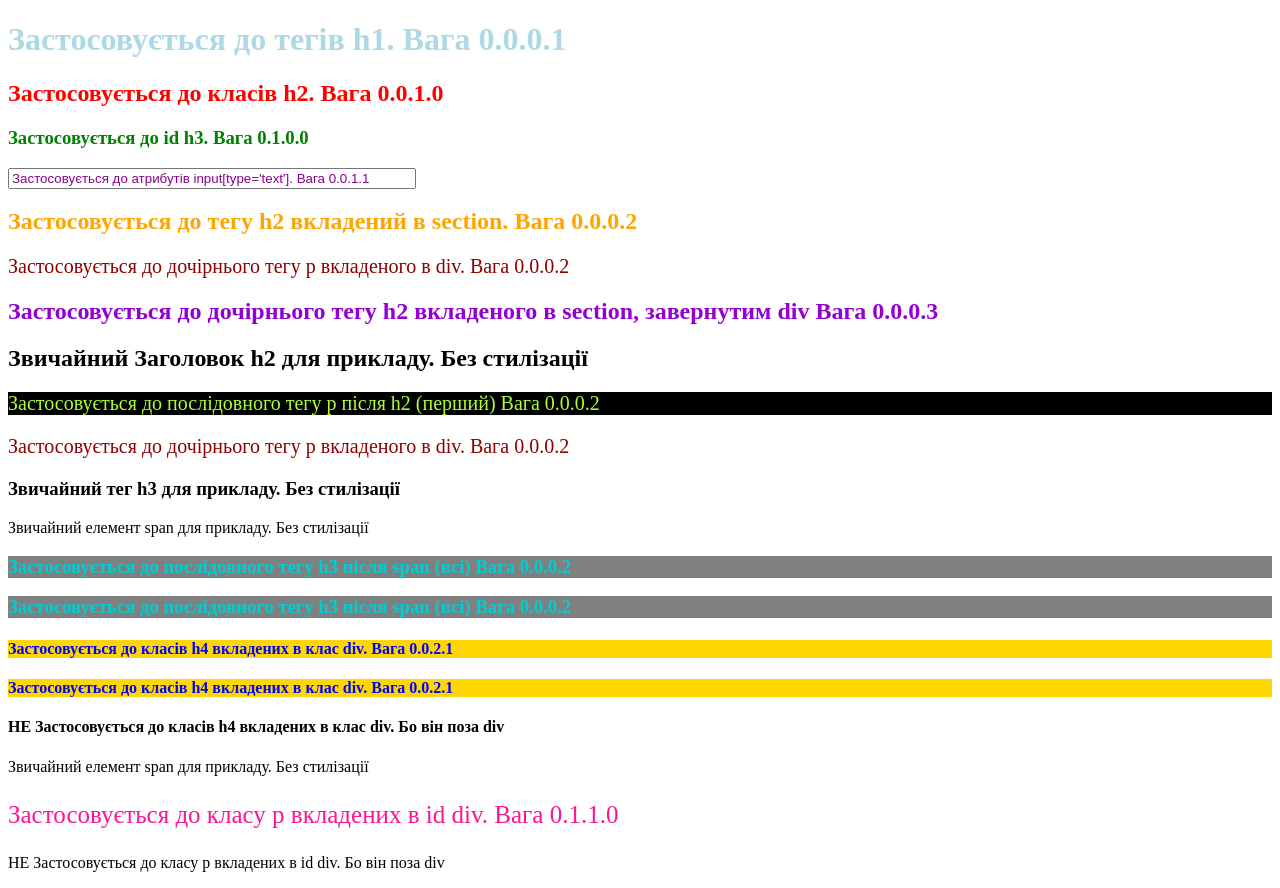
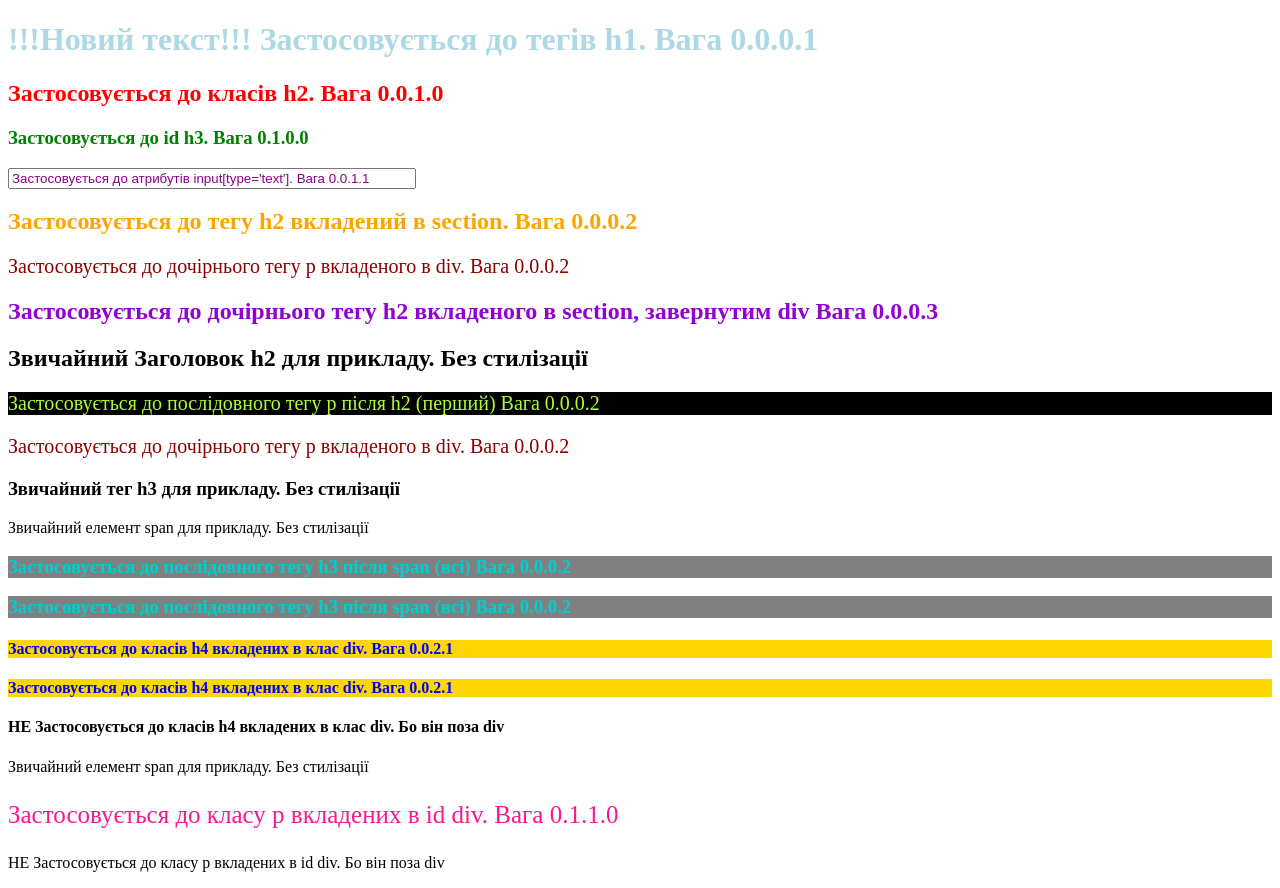
Before and after one commit to mrshevchenko28/new-git-HW5, a plain HTML site: page index.html in a window 1280 px wide. Drawn offline with Linux system fonts and the light colour scheme.

Commit message:
h1 text update

```diff
--- a/index.html
+++ b/index.html
@@ -7,7 +7,7 @@
   <link rel="stylesheet" href="style.css">
 </head>
 <body>
-<h1>Застосовується до тегів h1. Вага 0.0.0.1</h1>
+<h1>!!!Новий текст!!! Застосовується до тегів h1. Вага 0.0.0.1</h1>
 
 <h2 class="second">Застосовується до класів h2. Вага 0.0.1.0</h2>
 
```
